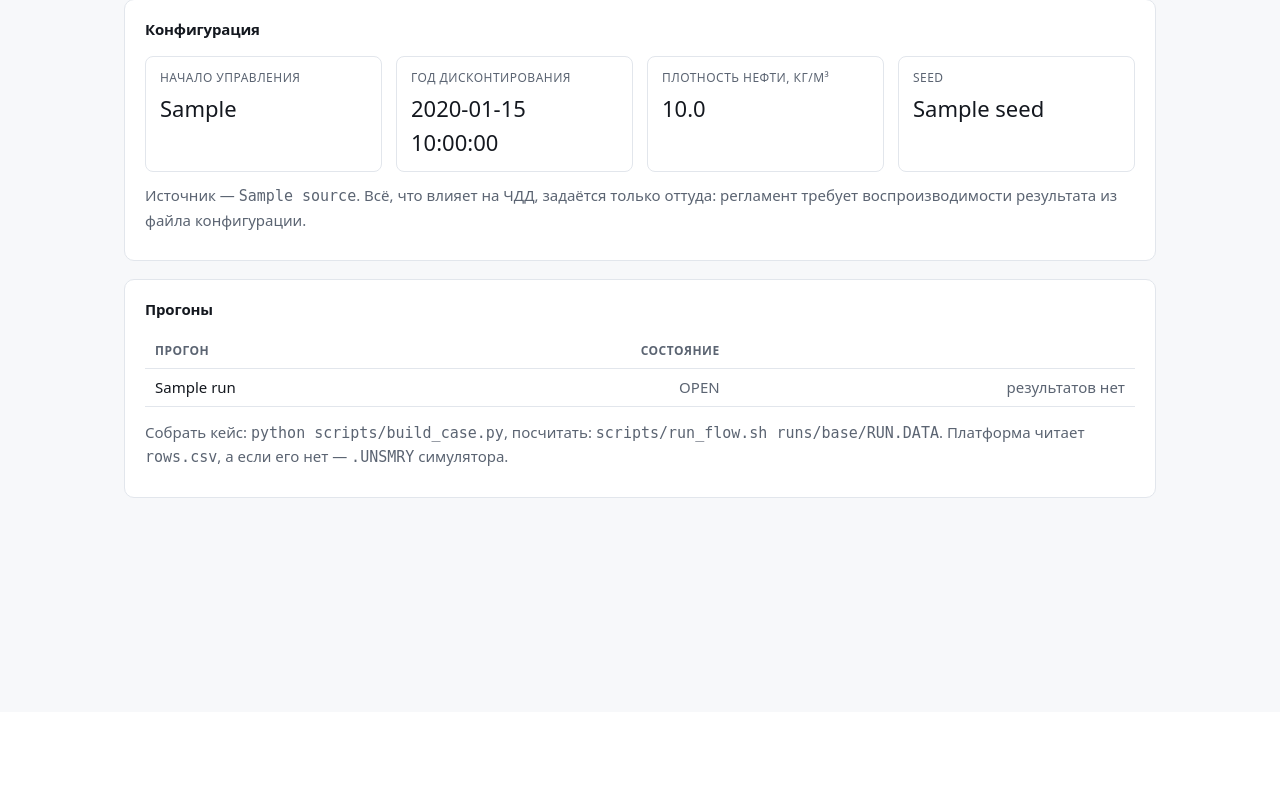
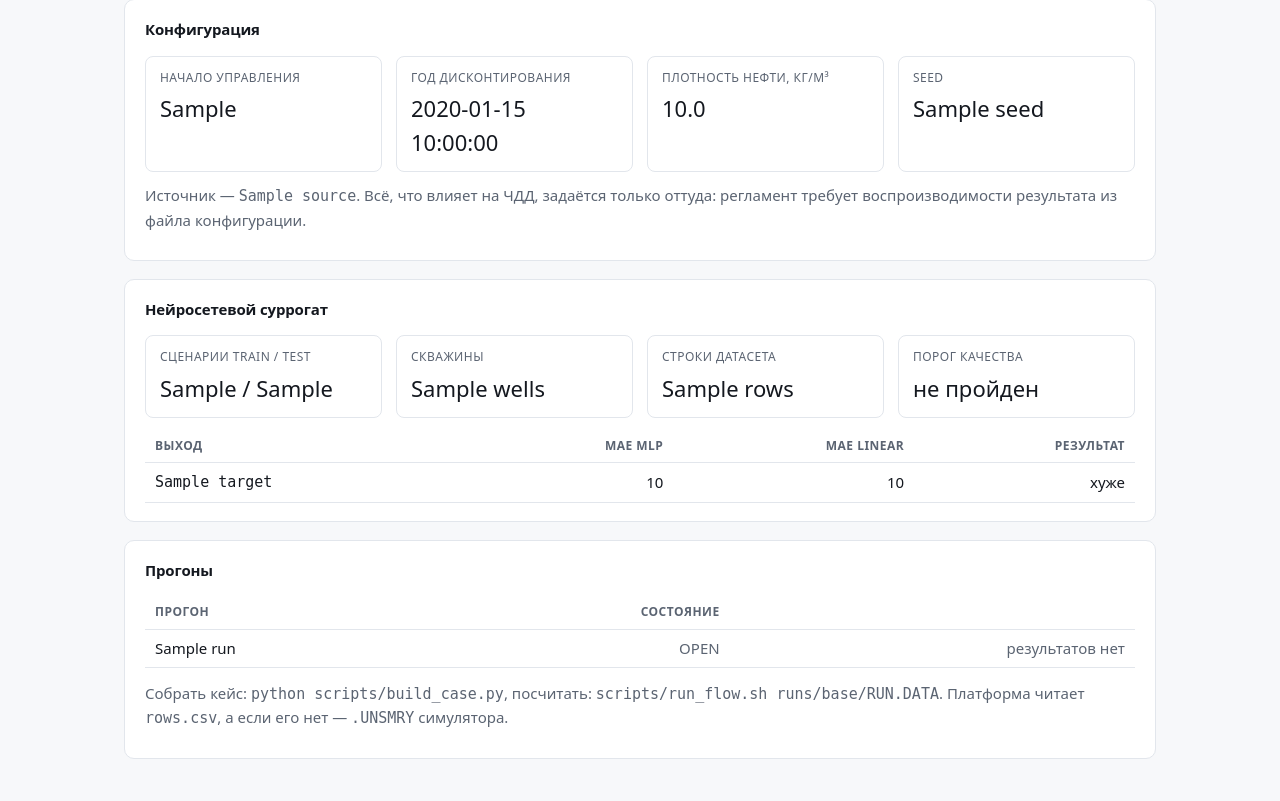
Before and after one commit to Ivana-banana/AIOS-Model-Z, a FastAPI app: template aios/web/templates/index.html in a window 1280 px wide. Shown: the part 88-889 px from the top of the page. Before the commit the page ends 586 px from the top, so only its background shows below. Run offline with FastAPI, Linux system fonts and the light colour scheme; the template is opened without the code that fills it: most values are stand-ins (such as "Sample title", 1, 10 or a date in 2020).

Commit message:
ui: метрики качества суррогата в интерфейсе

```diff
--- a/aios/web/app.py
+++ b/aios/web/app.py
@@ -17,6 +17,8 @@
 from __future__ import annotations
 
 import csv
+import json
+import math
 from dataclasses import dataclass
 from pathlib import Path
 from typing import Any
@@ -36,6 +38,7 @@ from aios.web.charts import Series, bar_chart, line_chart
 TEMPLATES = Jinja2Templates(directory=str(Path(__file__).resolve().parent / "templates"))
 
 NUMERIC_COLUMNS = tuple(column for column in economics.REQUIRED_COLUMNS if column not in ("DATA", "well"))
+QUALITY_TARGETS = ("WLPT_Diff", "WOMT_Diff")
 
 
 @dataclass(frozen=True)
@@ -74,6 +77,49 @@ class Run:
         return "пусто"
 
 
+@dataclass(frozen=True)
+class SurrogateStatus:
+    """Краткий и безопасный для UI срез отчёта об обучении."""
+
+    state: str
+    train_scenarios: int = 0
+    test_scenarios: int = 0
+    wells: int = 0
+    rows: int = 0
+    metrics: tuple[tuple[str, float, float], ...] = ()
+    quality_passed: bool = False
+
+
+def load_surrogate_status(path: Path) -> SurrogateStatus:
+    if not path.is_file():
+        return SurrogateStatus("missing")
+    try:
+        raw = json.loads(path.read_text(encoding="utf-8"))
+        metrics = tuple(
+            (target, float(values["neural_mae"]), float(values["linear_mae"]))
+            for target, values in raw["metrics"].items()
+        )
+        if not metrics or not all(
+            math.isfinite(value) for _, neural, linear in metrics for value in (neural, linear)
+        ):
+            raise ValueError("метрики должны быть конечными числами")
+        by_target = {target: (neural, linear) for target, neural, linear in metrics}
+        quality_passed = all(
+            by_target[target][0] < by_target[target][1] for target in QUALITY_TARGETS
+        )
+        return SurrogateStatus(
+            state="ready",
+            train_scenarios=len(raw["train_scenarios"]),
+            test_scenarios=len(raw["test_scenarios"]),
+            wells=int(raw["wells"]),
+            rows=int(raw["rows"]),
+            metrics=metrics,
+            quality_passed=quality_passed,
+        )
+    except (KeyError, OSError, TypeError, ValueError, UnicodeError, json.JSONDecodeError):
+        return SurrogateStatus("invalid")
+
+
 def create_app(root: Path | None = None) -> FastAPI:
     """Собрать приложение. `root` — корень проекта (для `runs/` и `config.toml`)."""
     project_root = root or Path(__file__).resolve().parent.parent.parent
@@ -93,7 +139,13 @@ def create_app(root: Path | None = None) -> FastAPI:
         return TEMPLATES.TemplateResponse(
             request=request,
             name="index.html",
-            context={"runs": runs(), "settings": settings()},
+            context={
+                "runs": runs(),
+                "settings": settings(),
+                "surrogate": load_surrogate_status(
+                    project_root / "artifacts" / "surrogate-metrics.json"
+                ),
+            },
         )
 
     @application.get("/run/{name}", response_class=HTMLResponse)
--- a/aios/web/templates/index.html
+++ b/aios/web/templates/index.html
@@ -25,6 +25,49 @@
     Источник — <code>{{ settings.source.name }}</code>. Всё, что влияет на ЧДД, задаётся
     только оттуда: регламент требует воспроизводимости результата из файла конфигурации.
   </p>
+</section>
+
+<section>
+  <h2>Нейросетевой суррогат</h2>
+  {% if surrogate.state == 'ready' %}
+  <div class="grid">
+    <div class="tile">
+      <div class="label">Сценарии train / test</div>
+      <div class="value">{{ surrogate.train_scenarios }} / {{ surrogate.test_scenarios }}</div>
+    </div>
+    <div class="tile">
+      <div class="label">Скважины</div>
+      <div class="value">{{ surrogate.wells }}</div>
+    </div>
+    <div class="tile">
+      <div class="label">Строки датасета</div>
+      <div class="value">{{ surrogate.rows }}</div>
+    </div>
+    <div class="tile">
+      <div class="label">Порог качества</div>
+      <div class="value">{{ 'пройден' if surrogate.quality_passed else 'не пройден' }}</div>
+    </div>
+  </div>
+  <div class="scroll" style="margin-top:12px">
+    <table>
+      <thead><tr><th>Выход</th><th>MAE MLP</th><th>MAE linear</th><th>Результат</th></tr></thead>
+      <tbody>
+      {% for target, neural, linear in surrogate.metrics %}
+        <tr>
+          <td><code>{{ target }}</code></td>
+          <td>{{ '%.4g'|format(neural) }}</td>
+          <td>{{ '%.4g'|format(linear) }}</td>
+          <td>{{ 'лучше' if neural < linear else 'хуже' }}</td>
+        </tr>
+      {% endfor %}
+      </tbody>
+    </table>
+  </div>
+  {% elif surrogate.state == 'invalid' %}
+  <p class="muted">Отчёт <code>artifacts/surrogate-metrics.json</code> повреждён или имеет неизвестный формат.</p>
+  {% else %}
+  <p class="muted">Модель ещё не обучена: отчёт <code>artifacts/surrogate-metrics.json</code> отсутствует.</p>
+  {% endif %}
 </section>
 
 <section>
```
Also changed, not shown: docs/decisions.md (+8 -0 lines), tests/test_web.py (+57 -0 lines).
